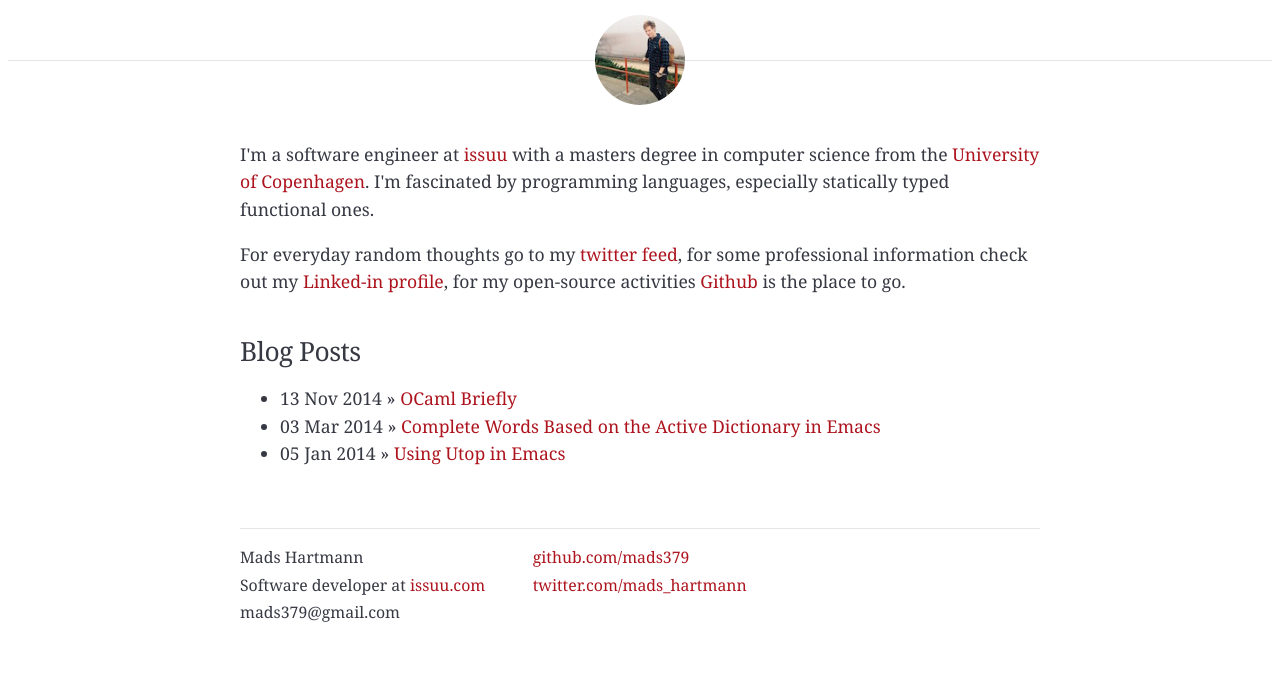
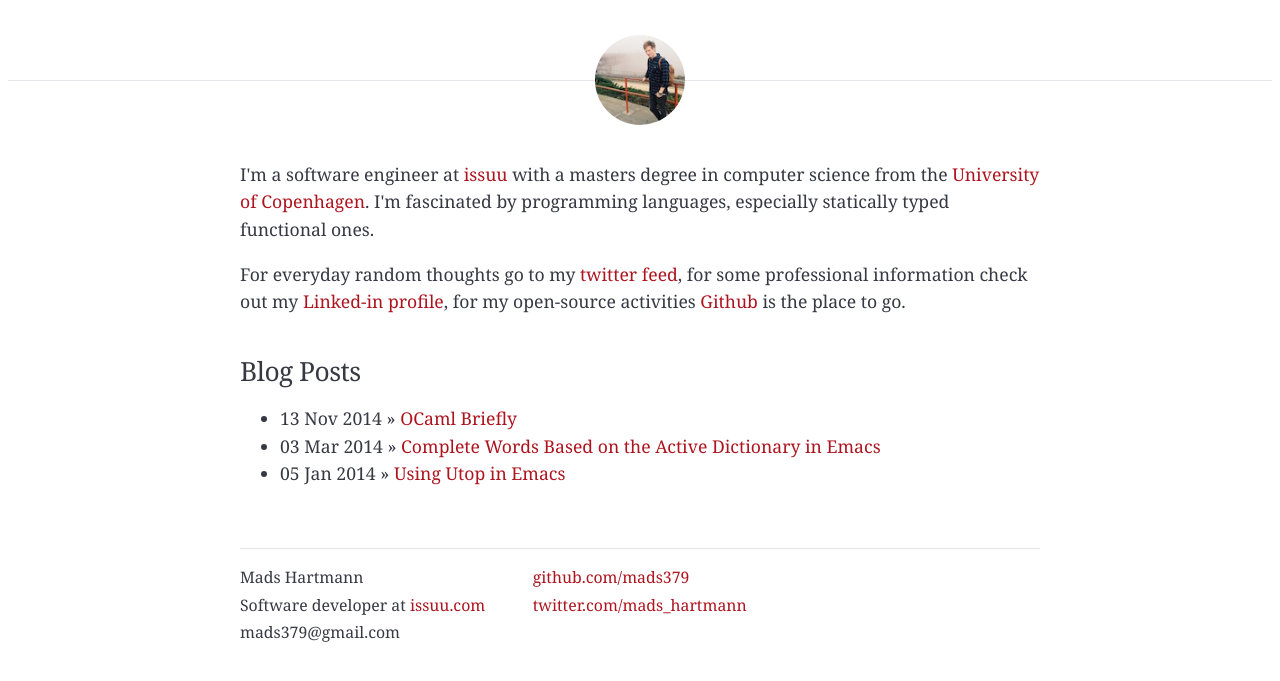
Before and after one commit to mads-hartmann/blog.mads-hartmann.com, a Jekyll site: the page built from index.html, in a window 1280 px wide. Shown: the top 681 px of the page. Built offline with Jekyll 4.4.1, drawn with Linux system fonts in a browser that asks for light colours; nearby versions of some CDN libraries; Markdown is read by kramdown in place of the engine named in the settings.

Commit message:
More air at the top

```diff
--- a/css/main.css
+++ b/css/main.css
@@ -67,7 +67,7 @@ blockquote p {
 /* Structure */
 
 .header {
-    margin-top: 60px;
+    margin-top: 80px;
     margin-bottom: 80px;
     border-top: 1px solid rgba(228,229,233,0.96);
 }
@@ -77,7 +77,7 @@ blockquote p {
     -webkit-border-radius: 45px;
     -moz-border-radius: 45px;
     position: absolute;
-    top: 15px;
+    top: 35px;
     left: 50%;
     margin-left: -45px;
     transition: all .1s ease-in-out;
```
